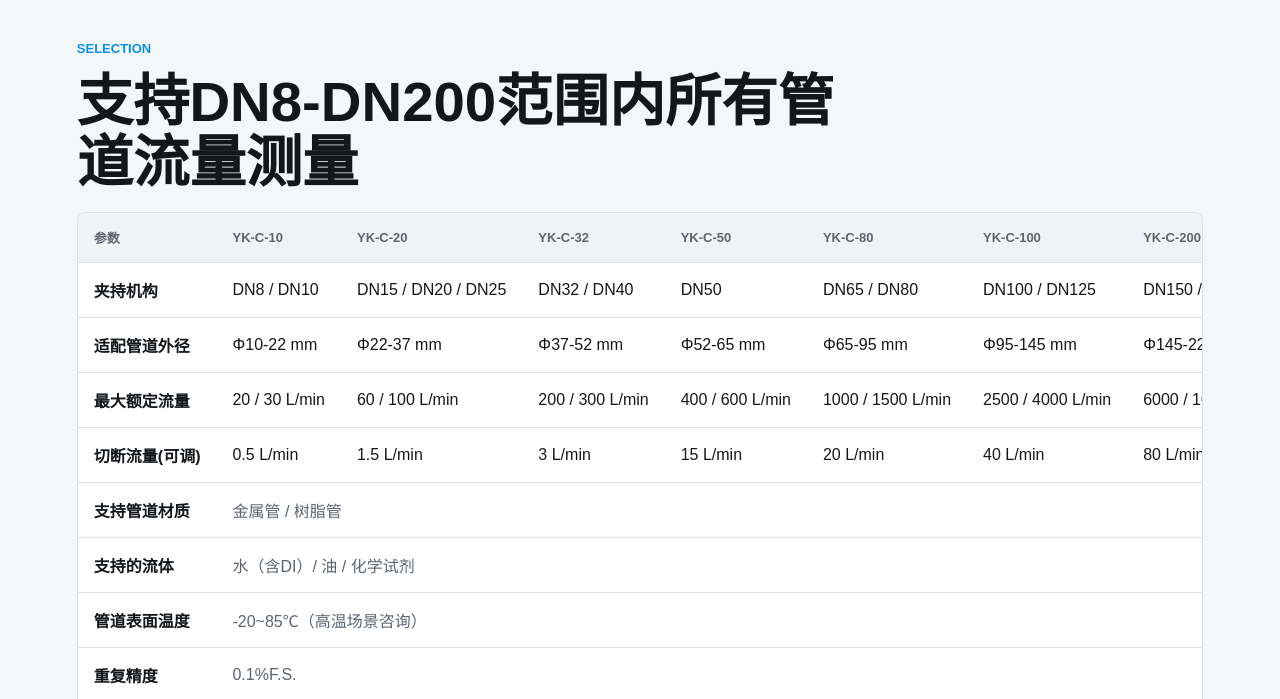
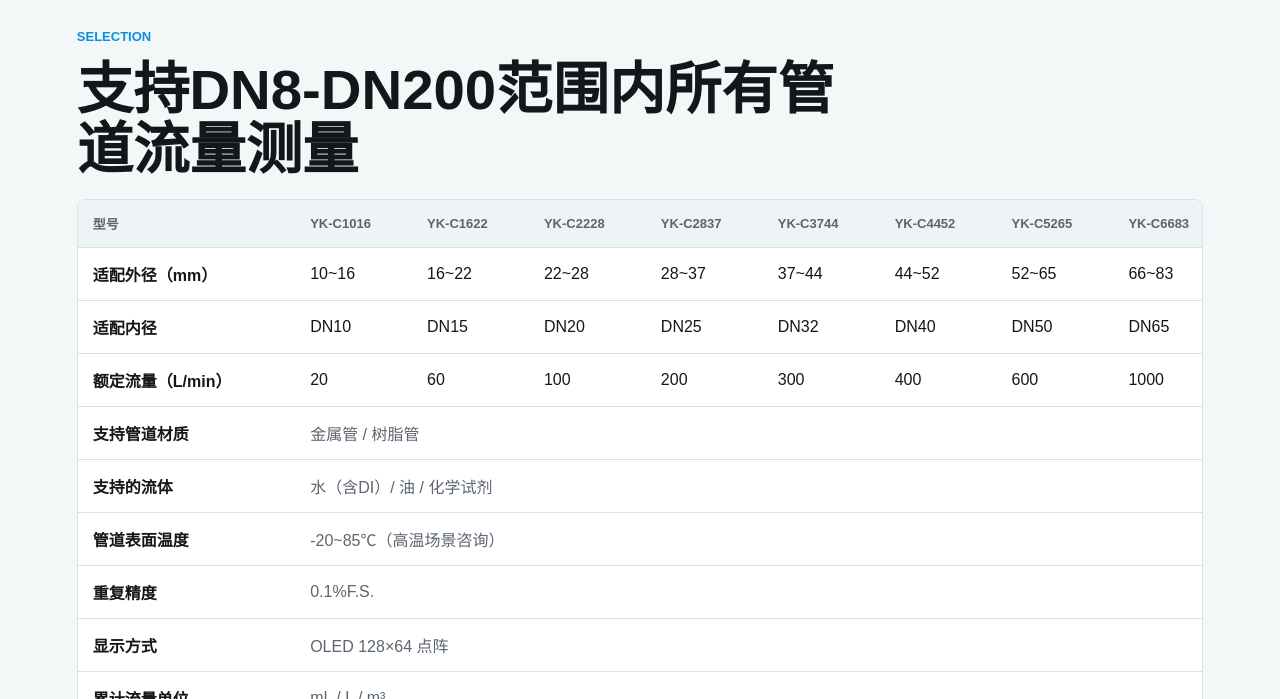
Before and after one commit to JasberYang/ultrasonic-flow-webside, a PHP site: page / in a window 1280 px wide. Shown: the part 5801-6500 px from the top of the page. Run offline with PHP 8.4, Linux system fonts and the light colour scheme.

Commit message:
更新选型表和检测原理视觉

```diff
--- a/index.html
+++ b/index.html
@@ -145,7 +145,6 @@
         </div>
         <div class="principle-layout">
           <div class="principle-visual" aria-label="YK-C 超声波测量路径动态示意">
-            <div class="principle-flow-label" aria-hidden="true">流向</div>
             <img src="https://rvisiontek.com/wp-content/uploads/2026/06/安装图2.png" alt="YK-C 外夹式超声波流量计超声波测量路径示意" />
             <span class="sensor-label sensor-a">A</span>
             <span class="sensor-label sensor-b">B</span>
@@ -164,6 +163,8 @@
                 <div class="signal-chart low-flow" aria-hidden="true">
                   <span class="axis x-axis"></span>
                   <span class="axis y-axis"></span>
+                  <span class="chart-axis-label y-label">信号</span>
+                  <span class="chart-axis-label x-label">时间</span>
                   <span class="signal-line"></span>
                   <span class="time-arrow">t1</span>
                 </div>
@@ -173,6 +174,8 @@
                 <div class="signal-chart high-flow" aria-hidden="true">
                   <span class="axis x-axis"></span>
                   <span class="axis y-axis"></span>
+                  <span class="chart-axis-label y-label">信号</span>
+                  <span class="chart-axis-label x-label">时间</span>
                   <span class="signal-line"></span>
                   <span class="time-arrow">t2</span>
                 </div>
@@ -305,7 +308,7 @@
               <img src="https://rvisiontek.com/wp-content/uploads/2026/06/automotive-body-paint.jpg" alt="汽车车身涂装应用场景" />
             </div>
             <h3>汽车</h3>
-            <p>用于测试台架、冷却回路与生产设备流体确认。</p>
+            <p>汽车喷涂，设备过程流量检测。</p>
           </article>
           <article class="application-card" id="app-metal">
             <div class="application-image-window">
@@ -340,96 +343,110 @@
           <table class="spec-table">
             <thead>
               <tr>
-                <th>参数</th>
-                <th>YK-C-10</th>
-                <th>YK-C-20</th>
-                <th>YK-C-32</th>
-                <th>YK-C-50</th>
-                <th>YK-C-80</th>
-                <th>YK-C-100</th>
-                <th>YK-C-200</th>
+                <th>型号</th>
+                <th>YK-C1016</th>
+                <th>YK-C1622</th>
+                <th>YK-C2228</th>
+                <th>YK-C2837</th>
+                <th>YK-C3744</th>
+                <th>YK-C4452</th>
+                <th>YK-C5265</th>
+                <th>YK-C6683</th>
+                <th>YK-C83100</th>
+                <th>YK-C101127</th>
+                <th>YK-C127152</th>
+                <th>YK-C152191</th>
+                <th>YK-C191220</th>
               </tr>
             </thead>
             <tbody>
               <tr>
-                <td>夹持机构</td>
-                <td>DN8 / DN10</td>
-                <td>DN15 / DN20 / DN25</td>
-                <td>DN32 / DN40</td>
-                <td>DN50</td>
-                <td>DN65 / DN80</td>
-                <td>DN100 / DN125</td>
-                <td>DN150 / DN200</td>
+                <td>适配外径（mm）</td>
+                <td>10~16</td>
+                <td>16~22</td>
+                <td>22~28</td>
+                <td>28~37</td>
+                <td>37~44</td>
+                <td>44~52</td>
+                <td>52~65</td>
+                <td>66~83</td>
+                <td>83~101</td>
+                <td>101~127</td>
+                <td>127~152</td>
+                <td>152~191</td>
+                <td>191~220</td>
               </tr>
               <tr>
-                <td>适配管道外径</td>
-                <td>Φ10-22 mm</td>
-                <td>Φ22-37 mm</td>
-                <td>Φ37-52 mm</td>
-                <td>Φ52-65 mm</td>
-                <td>Φ65-95 mm</td>
-                <td>Φ95-145 mm</td>
-                <td>Φ145-220 mm</td>
+                <td>适配内径</td>
+                <td>DN10</td>
+                <td>DN15</td>
+                <td>DN20</td>
+                <td>DN25</td>
+                <td>DN32</td>
+                <td>DN40</td>
+                <td>DN50</td>
+                <td>DN65</td>
+                <td>DN80</td>
+                <td>DN100</td>
+                <td>DN125</td>
+                <td>DN150</td>
+                <td>DN200</td>
               </tr>
               <tr>
-                <td>最大额定流量</td>
-                <td>20 / 30 L/min</td>
-                <td>60 / 100 L/min</td>
-                <td>200 / 300 L/min</td>
-                <td>400 / 600 L/min</td>
-                <td>1000 / 1500 L/min</td>
-                <td>2500 / 4000 L/min</td>
-                <td>6000 / 10000 L/min</td>
-              </tr>
-              <tr>
-                <td>切断流量(可调)</td>
-                <td>0.5 L/min</td>
-                <td>1.5 L/min</td>
-                <td>3 L/min</td>
-                <td>15 L/min</td>
-                <td>20 L/min</td>
-                <td>40 L/min</td>
-                <td>80 L/min</td>
+                <td>额定流量（L/min）</td>
+                <td>20</td>
+                <td>60</td>
+                <td>100</td>
+                <td>200</td>
+                <td>300</td>
+                <td>400</td>
+                <td>600</td>
+                <td>1000</td>
+                <td>1600</td>
+                <td>2700</td>
+                <td>4000</td>
+                <td>6000</td>
+                <td>10000</td>
               </tr>
               <tr>
                 <td>支持管道材质</td>
-                <td colspan="7">金属管 / 树脂管</td>
+                <td colspan="13">金属管 / 树脂管</td>
               </tr>
               <tr>
                 <td>支持的流体</td>
-                <td colspan="7">水（含DI）/ 油 / 化学试剂</td>
+                <td colspan="13">水（含DI）/ 油 / 化学试剂</td>
               </tr>
               <tr>
                 <td>管道表面温度</td>
-                <td colspan="7">-20~85℃（高温场景咨询）</td>
+                <td colspan="13">-20~85℃（高温场景咨询）</td>
               </tr>
               <tr>
                 <td>重复精度</td>
-                <td colspan="7">0.1%F.S.</td>
+                <td colspan="13">0.1%F.S.</td>
               </tr>
               <tr>
                 <td>显示方式</td>
-                <td colspan="7">OLED 128×64 点阵</td>
+                <td colspan="13">OLED 128×64 点阵</td>
               </tr>
               <tr>
                 <td>累计流量单位</td>
-                <td colspan="7">mL / L / m³</td>
+                <td colspan="13">mL / L / m³</td>
               </tr>
               <tr>
                 <td>输出</td>
-                <td colspan="7">NPN/PNP · 4-20mA · 报警</td>
+                <td colspan="13">NPN/PNP · 4-20mA · 报警</td>
               </tr>
               <tr>
                 <td>通讯协议</td>
-                <td colspan="7">MODBUS</td>
+                <td colspan="13">MODBUS</td>
               </tr>
               <tr>
                 <td>电源电压</td>
-                <td colspan="7">10-26 V DC</td>
+                <td colspan="13">10-26 V DC</td>
               </tr>
               <tr>
                 <td>外壳防护等级</td>
-                <td colspan="7">IP65</td>
+                <td colspan="13">IP65</td>
               </tr>
             </tbody>
           </table>
--- a/styles.css
+++ b/styles.css
@@ -915,13 +951,13 @@ h3 {
 
 .spec-table {
   width: 100%;
-  min-width: 1180px;
+  min-width: 1820px;
   border-collapse: collapse;
 }
 
 .spec-table th,
 .spec-table td {
-  padding: 15px 16px;
+  padding: 14px 15px;
   border-bottom: 1px solid var(--line);
   text-align: left;
   white-space: nowrap;
```
Also changed, not shown: other parts of styles.css (+95 -59 lines).
